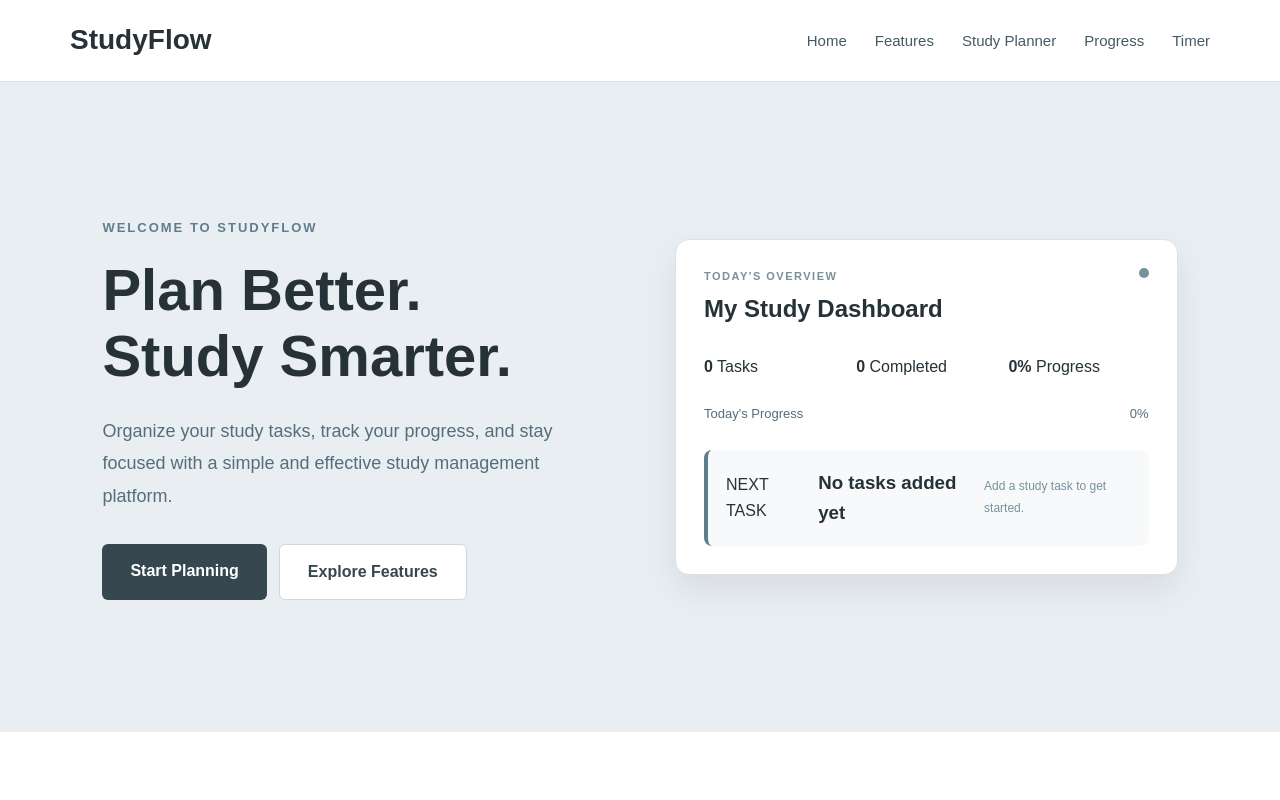
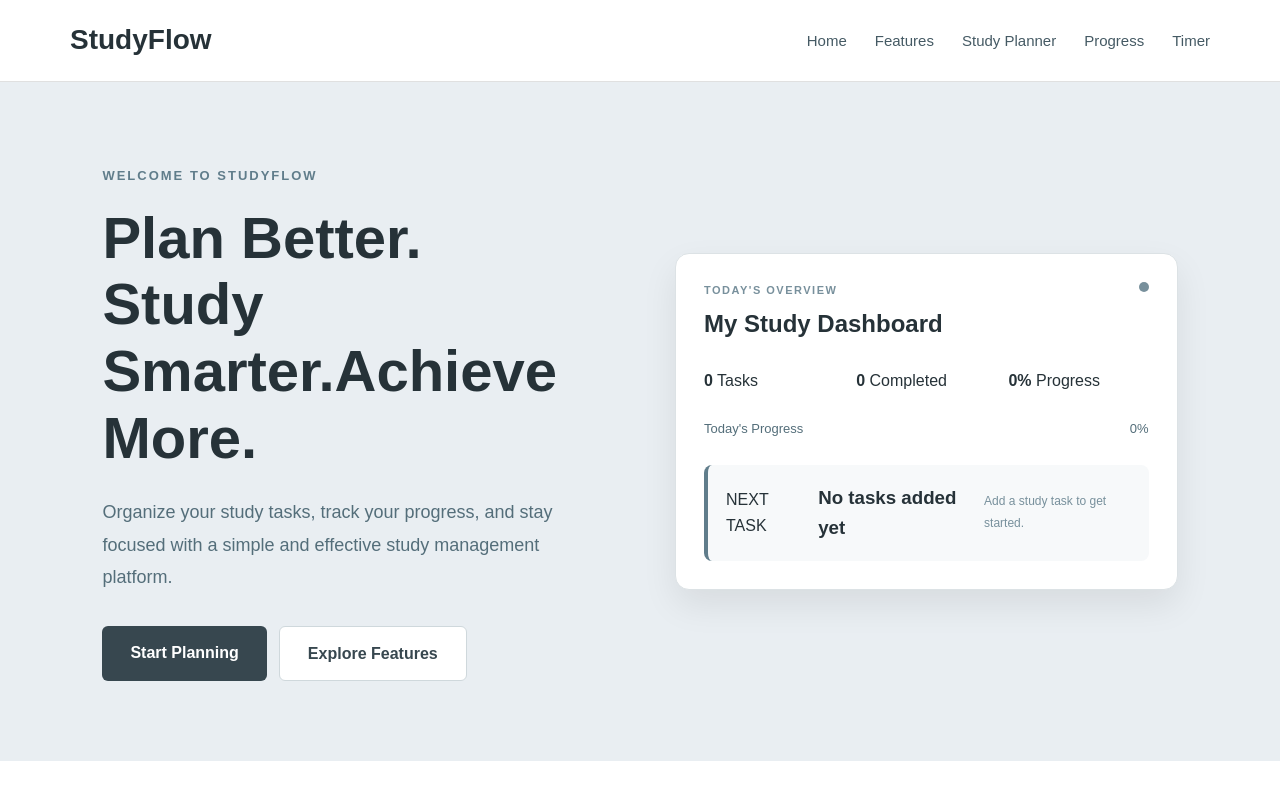
Before and after one commit to Deepika-muppana-06/Study-flow, a plain HTML site: page index.html in a window 1280 px wide. Shown: the top 800 px of the page. Drawn offline with Linux system fonts and the light colour scheme.

Commit message:
Updated StudyFlow page

```diff
--- a/index.html
+++ b/index.html
@@ -81,7 +81,7 @@
 
                 <h1>
                     Plan Better.<br>
-                    Study Smarter.
+                    Study Smarter.Achieve More.
                 </h1>
 
 
```
